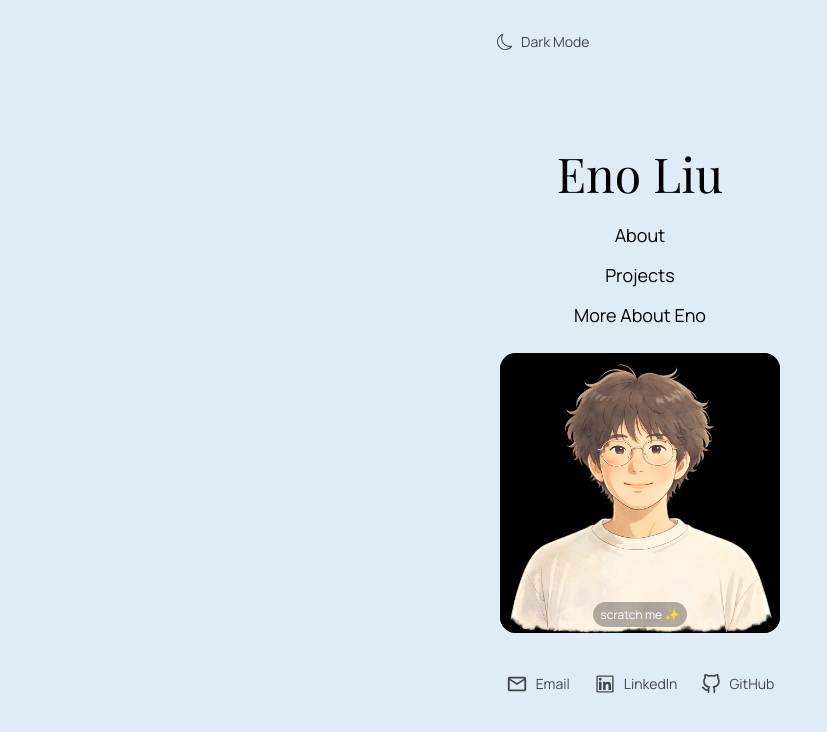
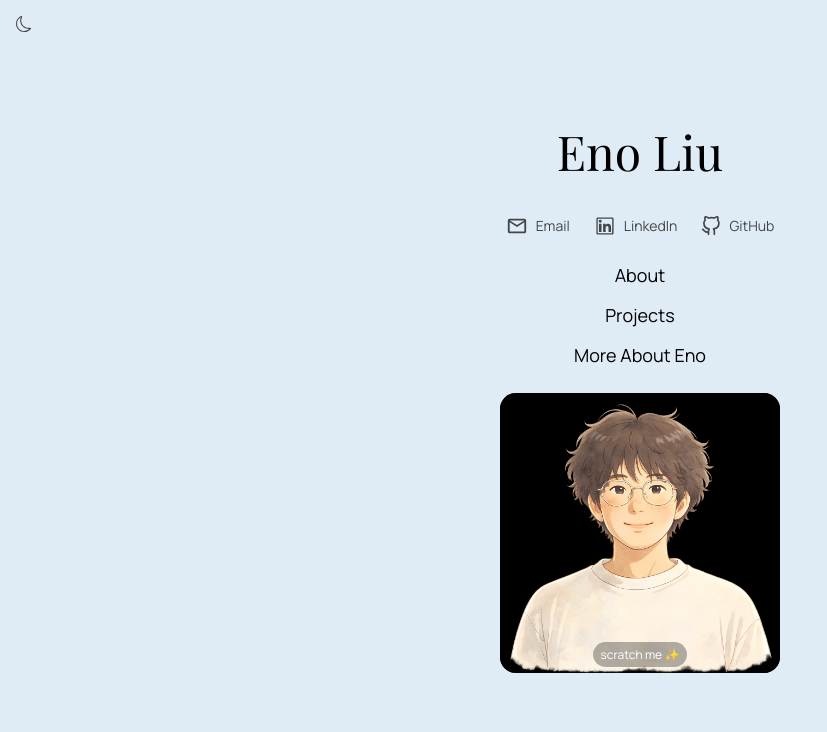
Before and after one commit to Eno-ow-zz/Personel-website, a Next.js app: page / in a window 1280 px wide. Shown: the top 732 px of the page, without its empty margins (0-827 px from the left). Built offline with nearby package versions, Linux system fonts and the light colour scheme; a web font is replaced by a local one.

Commit message:
add light mode and dark mode

```diff
--- a/src/app/layout.js
+++ b/src/app/layout.js
@@ -135,6 +135,14 @@ export default function RootLayout({ children }) {
             </div>
           )}
 
+          {/* Theme Toggle - fixed top left */}
+          <button
+            onClick={toggleTheme}
+            className="fixed top-4 left-4 z-50 flex items-center gap-2 text-sm opacity-70 hover:opacity-100 transition-opacity"
+          >
+            {theme === 'light' ? <BsMoon size={16} /> : <BsSun size={16} />}
+          </button>
+
           {/* Scroll-to-top button */}
           {!isSidebarVisible && (
             <button
@@ -167,8 +175,6 @@ export default function RootLayout({ children }) {
               pathname={pathname}
               onLinkClick={handleLinkClick}
               isMobile={isMobile}
-              onToggleTheme={toggleTheme}
-              theme={theme}
             />
           </div>
 
@@ -192,10 +198,7 @@ export default function RootLayout({ children }) {
   );
 }
 
-function Sidebar({
-  isVisible, pathname, onLinkClick, isMobile,
-  onToggleTheme, theme,
-}) {
+function Sidebar({ isVisible, pathname, onLinkClick, isMobile }) {
   return (
     <aside
       className="sidebar-transition flex flex-col h-screen overflow-y-auto no-scrollbar"
@@ -206,16 +209,6 @@ function Sidebar({
         padding: isMobile ? '2rem 1.5rem' : '2rem',
       }}
     >
-      {/* Theme Toggle */}
-      <div className="flex items-center justify-between mb-6">
-        <button onClick={onToggleTheme} className="flex items-center gap-2 text-sm opacity-70 hover:opacity-100 transition-opacity">
-          {theme === 'light' ? <BsMoon size={16} /> : <BsSun size={16} />}
-          {!isMobile && (
-            <span>{theme === 'light' ? 'Dark Mode' : 'Light Mode'}</span>
-          )}
-        </button>
-      </div>
-
       <div className="flex-1 flex flex-col items-center justify-center gap-6">
         {/* Name */}
         <div className="text-center">
@@ -228,6 +221,9 @@ function Sidebar({
             Eno Liu
           </h1>
         </div>
+
+        {/* Social Links */}
+        <SocialLinks isMobile={isMobile} />
 
         {/* Navigation */}
         <nav className="flex flex-col items-center gap-3">
@@ -251,9 +247,6 @@ function Sidebar({
           bottomImage="/images/photos/real-photo.png"
           size={280}
         />
-
-        {/* Social Links */}
-        <SocialLinks isMobile={isMobile} />
       </div>
 
     </aside>
```
